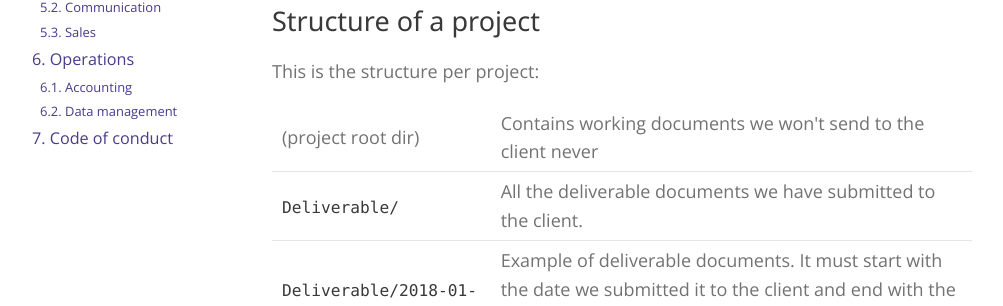
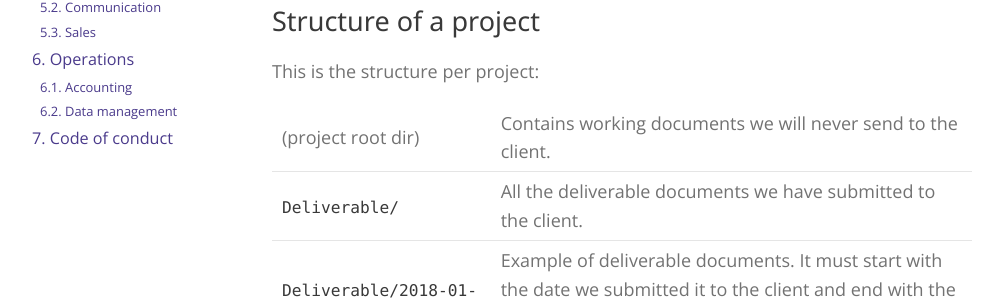
Before and after one commit to serendeepia/playbook, a Jekyll site: the page built from _docs/4_2_documentation.md, in a window 1280 px wide and 900 px high, scrolled down 420 px. Shown: the part 149-455 px from the top of the window, without its empty margins (18-1021 px from the left). Built offline with Jekyll 4.4.1, drawn with Linux system fonts in a browser that asks for light colours; nearby versions of some CDN libraries; comment, search, counter and statistics services are not loaded.

Commit message:
Update 4_2_documentation.md

```diff
--- a/_docs/4_2_documentation.md
+++ b/_docs/4_2_documentation.md
@@ -30,7 +30,7 @@ This is the structure per project:
 <table>
   <tr>
     <td>(project root dir)</td>
-    <td>Contains working documents we won't send to the client never</td>
+    <td>Contains working documents we will never send to the client.</td>
   </tr>
   <tr>
     <td><code>Deliverable/</code></td>
```
